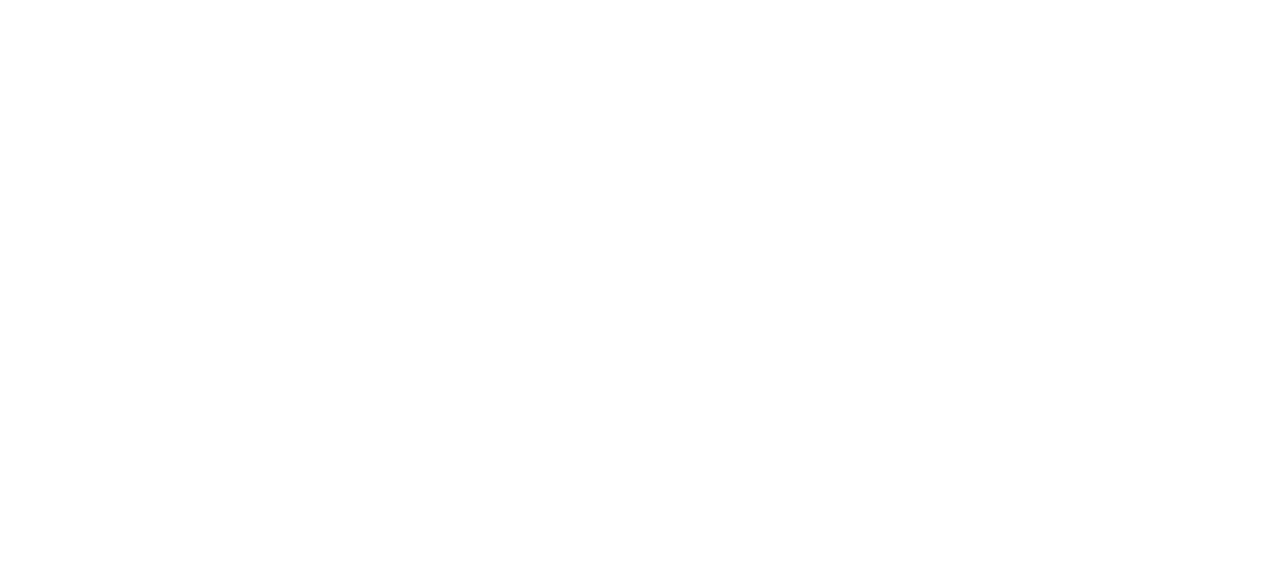
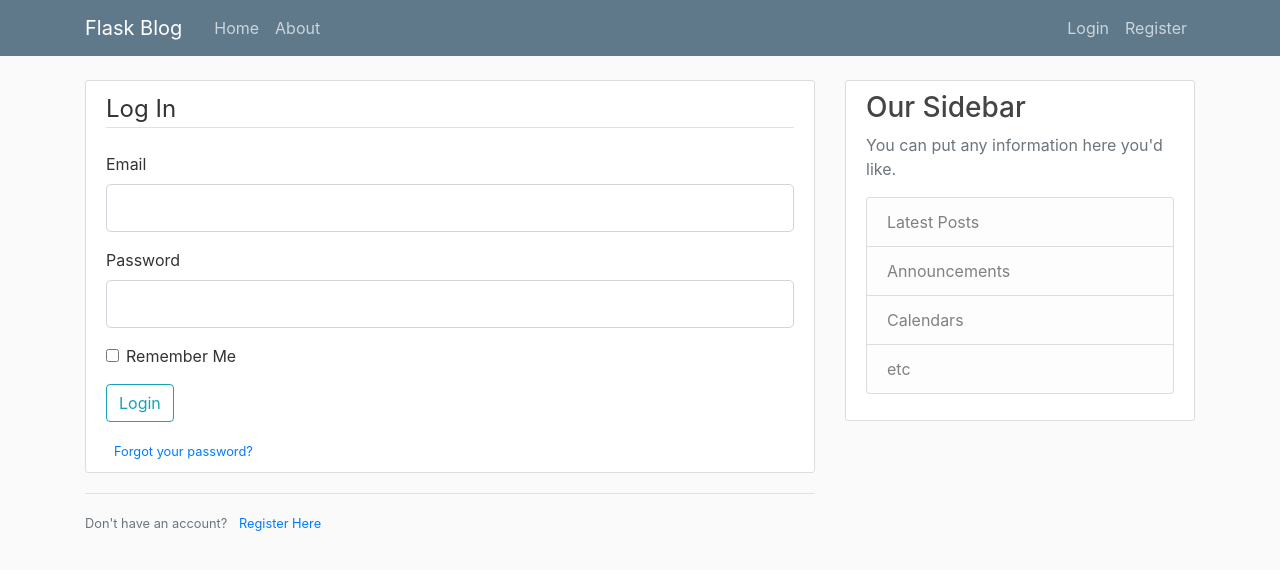
Before and after one commit to BaconSquared/Flask_Blog, a Flask app: page /login in a window 1280 px wide. Before the commit the part shown is empty. Shown: the top 570 px of the page. Run offline with Flask 2, Linux system fonts and the light colour scheme; some libraries are stand-ins or nearby versions.

Commit message:
Complete registration and login forms

```diff
--- a/flaskblog.py
+++ b/flaskblog.py
@@ -1,4 +1,4 @@
-from flask import Flask, render_template, url_for
+from flask import Flask, render_template, url_for, flash, redirect
 from forms import RegistrationForm, LoginForm
 app = Flask(__name__)
 
@@ -31,15 +31,25 @@ def about():
     return render_template('about.html', title='About')
 
 
-@app.route("/register")
+@app.route("/register", methods=["GET", "POST"])
 def register():
     form = RegistrationForm()
+    if form.validate_on_submit():
+        flash(f'Account created for {form.username.data}!', 'success')
+        return redirect(url_for('home'))
     return render_template('register.html', title='Register', form=form)
 
 
-@app.route("/login")
+@app.route("/login", methods=["GET", "POST"])
 def login():
     form = LoginForm()
+    if form.validate_on_submit():
+        if form.email.data == 'admin@blog.com' and \
+                form.password.data == 'password':
+            flash('You have been logged in!', 'success')
+            return redirect(url_for('home'))
+        else:
+            flash('Invalid credentials!', 'danger')
     return render_template('login.html', title='Login', form=form)
 
 # if __name__ == '__main__':
--- a/templates/layout.html
+++ b/templates/layout.html
@@ -24,13 +24,13 @@
               </button>
               <div class="collapse navbar-collapse" id="navbarToggle">
                 <div class="navbar-nav mr-auto">
-                  <a class="nav-item nav-link" href="/">Home</a>
-                  <a class="nav-item nav-link" href="/about">About</a>
+                  <a class="nav-item nav-link" href="{{ url_for('home') }}">Home</a>
+                  <a class="nav-item nav-link" href="{{ url_for('about') }}">About</a>
                 </div>
                 <!-- Navbar Right Side -->
                 <div class="navbar-nav">
-                  <a class="nav-item nav-link" href="/login">Login</a>
-                  <a class="nav-item nav-link" href="/register">Register</a>
+                  <a class="nav-item nav-link" href="{{ url_for('login') }}">Login</a>
+                  <a class="nav-item nav-link" href="{{ url_for('register') }}">Register</a>
                 </div>
               </div>
             </div>
@@ -39,6 +39,15 @@
         <main role="main" class="container">
           <div class="row">
             <div class="col-md-8">
+              {% with messages = get_flashed_messages(with_categories=true) %}
+                {% if messages %}
+                  {% for category, message in messages %}
+                    <div class="alert alert-{{ category }}">
+                      {{ message }}
+                    </div>
+                  {% endfor %}
+                {% endif %}
+              {% endwith %}
               {% block content %}{% endblock %}
             </div>
             <div class="col-md-4">
--- a/templates/login.html
+++ b/templates/login.html
@@ -0,0 +1,54 @@
+{% extends "layout.html" %}
+{% block content %}
+    <div class="content-section">
+        <form method="POST" action="">
+            {{ form.hidden_tag() }}
+            <fieldset class="form-group">
+                <legend class="border-bottom mb-4">
+                    Log In
+                </legend>
+                <div class="form-group">
+                    {{ form.email.label(class="form-control-label") }}
+                    {% if form.email.errors %}
+                      {{ form.email(class="form-control form-control-lg is-invalid")}}
+                      <div class="invalid-feedback">
+                        {% for error in form.email.errors %}
+                          <span>{{ error }}</span>
+                        {% endfor %}
+                      </div>
+                    {% else %}
+                      {{ form.email(class="form-control form-control-lg") }}
+                    {% endif %}
+                </div>
+                <div class="form-group">
+                    {{ form.password.label(class="form-control-label") }}
+                    {% if form.password.errors %}
+                      {{ form.password(class="form-control form-control-lg is-invalid")}}
+                      <div class="invalid-feedback">
+                        {% for error in form.password.errors %}
+                          <span>{{ error }}</span>
+                        {% endfor %}
+                      </div>
+                    {% else %}
+                      {{ form.password(class="form-control form-control-lg") }}
+                    {% endif %}
+                </div>
+                <div class="form-check">
+                  {{ form.remember(class="form-check-input") }}
+                  {{ form.remember.label(class="form-check-label") }}
+                </div>
+            </fieldset>
+            <div class="form-group">
+                {{ form.submit(class="btn btn-outline-info") }}
+            </div>
+            <small class="text-muted ml-2">
+              <a href="#">Forgot your password?</a>
+            </small>
+        </form>
+    </div>
+    <div class="border-top pt-3">
+        <small class="text-muted">
+            Don't have an account? <a class="ml-2" href="{{ url_for('register') }}">Register Here</a>
+        </small>
+    </div>
+{% endblock content %}
```
Also changed, not shown: templates/register.html (+40 -4 lines).
